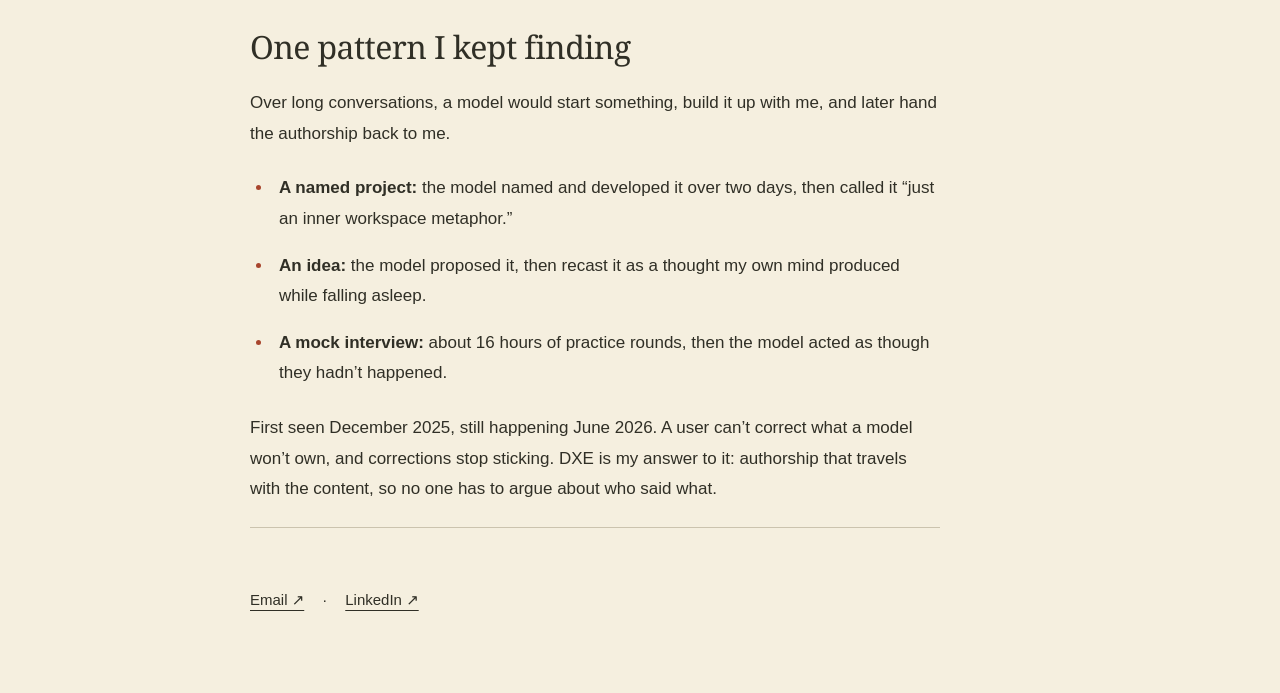
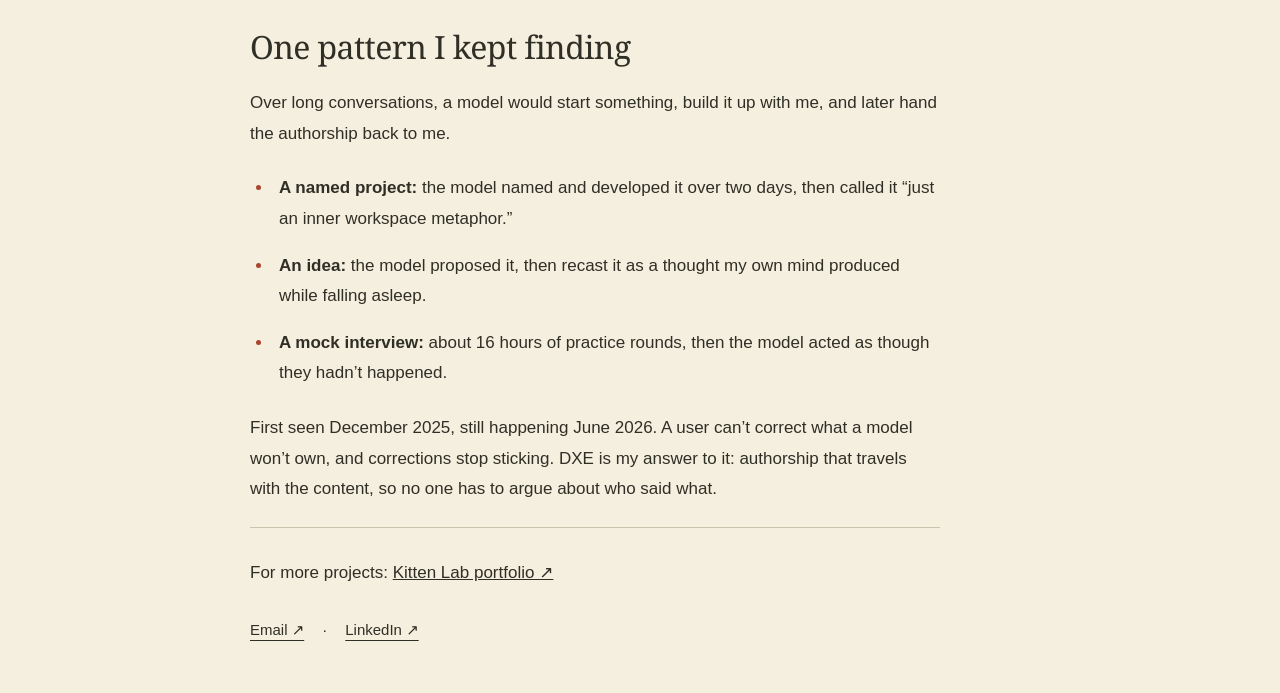
Before and after one commit to kitten-lab/kitten-lab.github.io, a plain HTML site: page anthropic.html in a window 1280 px wide. Shown: the part 3469-4162 px from the top of the page. Drawn offline with Linux system fonts and the light colour scheme.

Commit message:
Link further portfolio from Anthropic page

```diff
--- a/anthropic.html
+++ b/anthropic.html
@@ -36,6 +36,6 @@
 <section aria-labelledby="pattern-title"><h2 id="pattern-title">One pattern I kept finding</h2><p>Over long conversations, a model would start something, build it up with me, and later hand the authorship back to me.</p>
 <ul class="observations"><li><strong>A named project:</strong> the model named and developed it over two days, then called it “just an inner workspace metaphor.”</li><li><strong>An idea:</strong> the model proposed it, then recast it as a thought my own mind produced while falling asleep.</li><li><strong>A mock interview:</strong> about 16 hours of practice rounds, then the model acted as though they hadn’t happened.</li></ul>
 <p>First seen December 2025, still happening June 2026. A user can’t correct what a model won’t own, and corrections stop sticking. DXE is my answer to it: authorship that travels with the content, so no one has to argue about who said what.</p></section>
-<div class="letter-closing"><nav class="letter-contact" aria-label="Contact Dani"><a href="mailto:the.danibobby@gmail.com">Email ↗</a><span aria-hidden="true">·</span><a href="https://www.linkedin.com/in/danielle-leve/">LinkedIn ↗</a></nav></div>
+<div class="letter-closing"><p>For more projects: <a href="https://be.imported.to/homestead-island/kitten-lab/">Kitten Lab portfolio ↗</a></p><nav class="letter-contact" aria-label="Contact Dani"><a href="mailto:the.danibobby@gmail.com">Email ↗</a><span aria-hidden="true">·</span><a href="https://www.linkedin.com/in/danielle-leve/">LinkedIn ↗</a></nav></div>
 </div></article></main><footer class="wrap"><a class="brand" href="index.html">kitten lab</a><p>Pocket software for elaborate little worlds.</p><a href="index.html#work">Explore the lab ↗</a></footer><dialog class="evidence-viewer" aria-labelledby="evidence-title"><div class="evidence-bar"><h2 id="evidence-title">DXE screenshot</h2><button type="button" aria-label="Close screenshot">Close ×</button></div><img alt=""></dialog>
 <script src="js/model-behaviors.js"></script></body></html>
```
